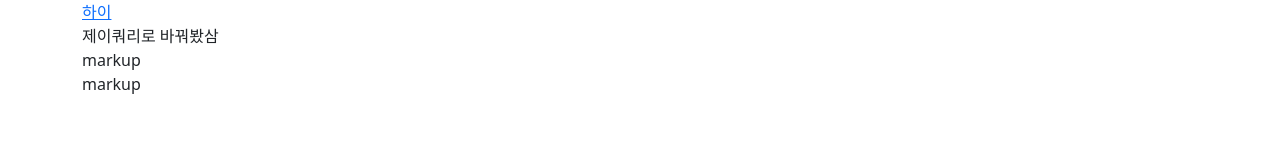
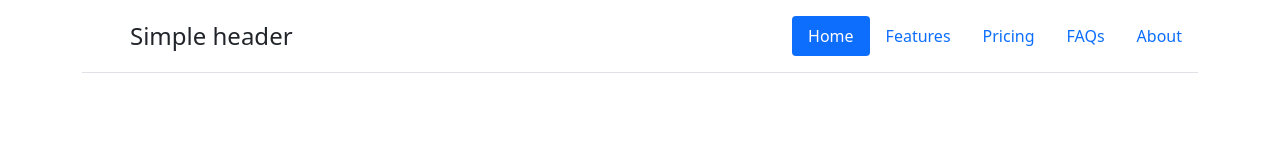
Before and after one commit to gabrielyoon7/vanilla-web-tutorial, a website: page src/bootstrap/bootstrap.html in a window 1280 px wide. Drawn offline with nearby package versions, Linux system fonts and the light colour scheme.

Commit message:
예제 넣기

```diff
--- a/src/bootstrap/bootstrap.html
+++ b/src/bootstrap/bootstrap.html
@@ -10,11 +10,21 @@
 </head>
 <body>
     <div class="container">
-        <div id="hi1"></div>
-        <div id="hi2">하이</div>
-        <div class="markup">markup</div>
-        <div class="markup">markup</div>
-    </div>
+        <header class="d-flex flex-wrap justify-content-center py-3 mb-4 border-bottom">
+          <a href="/" class="d-flex align-items-center mb-3 mb-md-0 me-md-auto text-dark text-decoration-none">
+            <svg class="bi me-2" width="40" height="32"><use xlink:href="#bootstrap"/></svg>
+            <span class="fs-4">Simple header</span>
+          </a>
+
+          <ul class="nav nav-pills">
+            <li class="nav-item"><a href="#" class="nav-link active" aria-current="page">Home</a></li>
+            <li class="nav-item"><a href="#" class="nav-link">Features</a></li>
+            <li class="nav-item"><a href="#" class="nav-link">Pricing</a></li>
+            <li class="nav-item"><a href="#" class="nav-link">FAQs</a></li>
+            <li class="nav-item"><a href="#" class="nav-link">About</a></li>
+          </ul>
+        </header>
+      </div>
     <script src="https://cdn.jsdelivr.net/npm/bootstrap@5.1.3/dist/js/bootstrap.bundle.min.js" integrity="sha384-ka7Sk0Gln4gmtz2MlQnikT1wXgYsOg+OMhuP+IlRH9sENBO0LRn5q+8nbTov4+1p" crossorigin="anonymous"></script>
 </body>
 <script>
```
